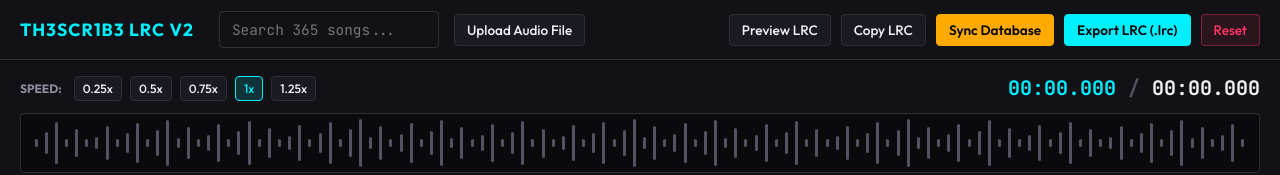
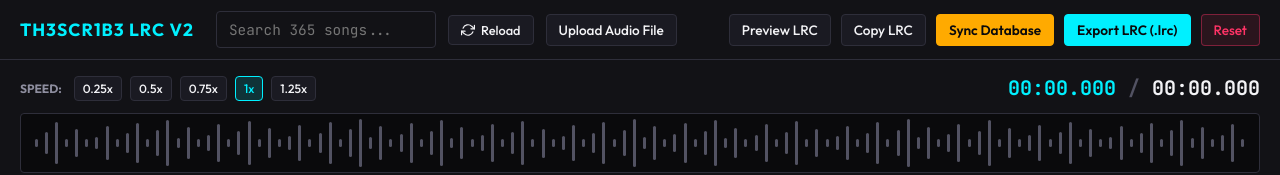
Before and after one commit to lewdview/lrc, a React (Vite) app: page / in a window 1280 px wide. Shown: the top 175 px of the page. Built offline with nearby package versions, Linux system fonts and the light colour scheme.

Commit message:
feat: add Reload / Refresh button to Toolbar

```diff
--- a/src/components/Toolbar.tsx
+++ b/src/components/Toolbar.tsx
@@ -33,7 +33,7 @@ const STORAGE_BASE = 'https://pznmptudgicrmljjafex.supabase.co/storage/v1/object
 // Helper to fetch assets locally, falling back to the Supabase storage bucket if needed
 async function fetchAssetWithFallback(assetName: string) {
   try {
-    const localRes = await fetch(`/${assetName}`);
+    const localRes = await fetch(`/${assetName}?t=${Date.now()}`);
     if (localRes.ok) {
       return await localRes.json();
     }
@@ -42,7 +42,7 @@ async function fetchAssetWithFallback(assetName: string) {
   }
 
   // Remote fallback
-  const remoteRes = await fetch(`${STORAGE_BASE}/${assetName}`);
+  const remoteRes = await fetch(`${STORAGE_BASE}/${assetName}?t=${Date.now()}`);
   if (remoteRes.ok) {
     console.log(`Successfully fetched ${assetName} from Supabase storage bucket.`);
     return await remoteRes.json();
@@ -60,10 +60,12 @@ export function Toolbar({
   onImportSyncedLines,
 }: ToolbarProps) {
   const [manifest, setManifest] = useState<ManifestItem[]>([]);
+  const [selectedSong, setSelectedSong] = useState<ManifestItem | null>(null);
   const [searchQuery, setSearchQuery] = useState('');
   const [showDropdown, setShowDropdown] = useState(false);
   const [previewContent, setPreviewContent] = useState<string | null>(null);
   const [isSyncing, setIsSyncing] = useState(false);
+  const [isReloading, setIsReloading] = useState(false);
 
   // Sync Modal State
   const [showSyncModal, setShowSyncModal] = useState(false);
@@ -75,14 +77,19 @@ export function Toolbar({
   );
 
   // Load manifest on mount
+  const loadManifest = async () => {
+    try {
+      const data = await fetchAssetWithFallback('release-manifest.json');
+      if (data.items) {
+        setManifest(data.items);
+      }
+    } catch (err) {
+      console.error('Failed to load release manifest:', err);
+    }
+  };
+
   useEffect(() => {
-    fetchAssetWithFallback('release-manifest.json')
-      .then((data) => {
-        if (data.items) {
-          setManifest(data.items);
-        }
-      })
-      .catch((err) => console.error('Failed to load release manifest:', err));
+    loadManifest();
   }, []);
 
   // Filtered items based on search query
@@ -93,6 +100,8 @@ export function Toolbar({
     : [];
 
   const handleSelectSong = async (song: ManifestItem) => {
+    setSelectedSong(song);
+
     // 1. Set metadata
     setMetadata({
       title: song.storageTitle,
@@ -144,6 +153,25 @@ export function Toolbar({
     setAudioUrl(audioUrl);
     setSearchQuery(song.storageTitle);
     setShowDropdown(false);
+  };
+
+  // Reload / Refresh active song & manifest
+  const handleReload = async () => {
+    setIsReloading(true);
+    await loadManifest();
+
+    if (selectedSong) {
+      await handleSelectSong(selectedSong);
+    } else if (doc.metadata.title) {
+      // Look up current title in manifest if available
+      const matched = manifest.find(
+        (s) => s.storageTitle.toLowerCase() === doc.metadata.title.toLowerCase()
+      );
+      if (matched) {
+        await handleSelectSong(matched);
+      }
+    }
+    setIsReloading(false);
   };
 
   const handleLocalFile = (e: React.ChangeEvent<HTMLInputElement>) => {
@@ -295,6 +323,34 @@ export function Toolbar({
           )}
         </div>
 
+        {/* Reload / Refresh Button */}
+        <button
+          className="btn"
+          onClick={handleReload}
+          disabled={isReloading}
+          title="Refresh database catalog and reload active song data"
+          style={styles.reloadBtn}
+        >
+          <svg
+            width="14"
+            height="14"
+            viewBox="0 0 24 24"
+            fill="none"
+            stroke="currentColor"
+            strokeWidth="2"
+            strokeLinecap="round"
+            strokeLinejoin="round"
+            style={{
+              animation: isReloading ? 'spin 1s linear infinite' : 'none',
+            }}
+          >
+            <polyline points="23 4 23 10 17 10" />
+            <polyline points="1 20 1 14 7 14" />
+            <path d="M3.51 9a9 9 0 0 1 14.85-3.36L23 10M1 14l4.64 4.36A9 9 0 0 0 20.49 15" />
+          </svg>
+          <span>{isReloading ? 'Reloading...' : 'Reload'}</span>
+        </button>
+
         {/* Local File Picker */}
         <label className="btn">
           <span>Upload Audio File</span>
@@ -443,7 +499,7 @@ const styles = {
   left: {
     display: 'flex',
     alignItems: 'center',
-    gap: '15px',
+    gap: '12px',
   },
   logo: {
     fontSize: '1.1rem',
@@ -453,6 +509,12 @@ const styles = {
     letterSpacing: '1px',
     color: 'var(--accent-cyan)',
     marginRight: '10px',
+  },
+  reloadBtn: {
+    display: 'flex',
+    alignItems: 'center',
+    gap: '6px',
+    fontSize: '0.8rem',
   },
   right: {
     display: 'flex',
```
